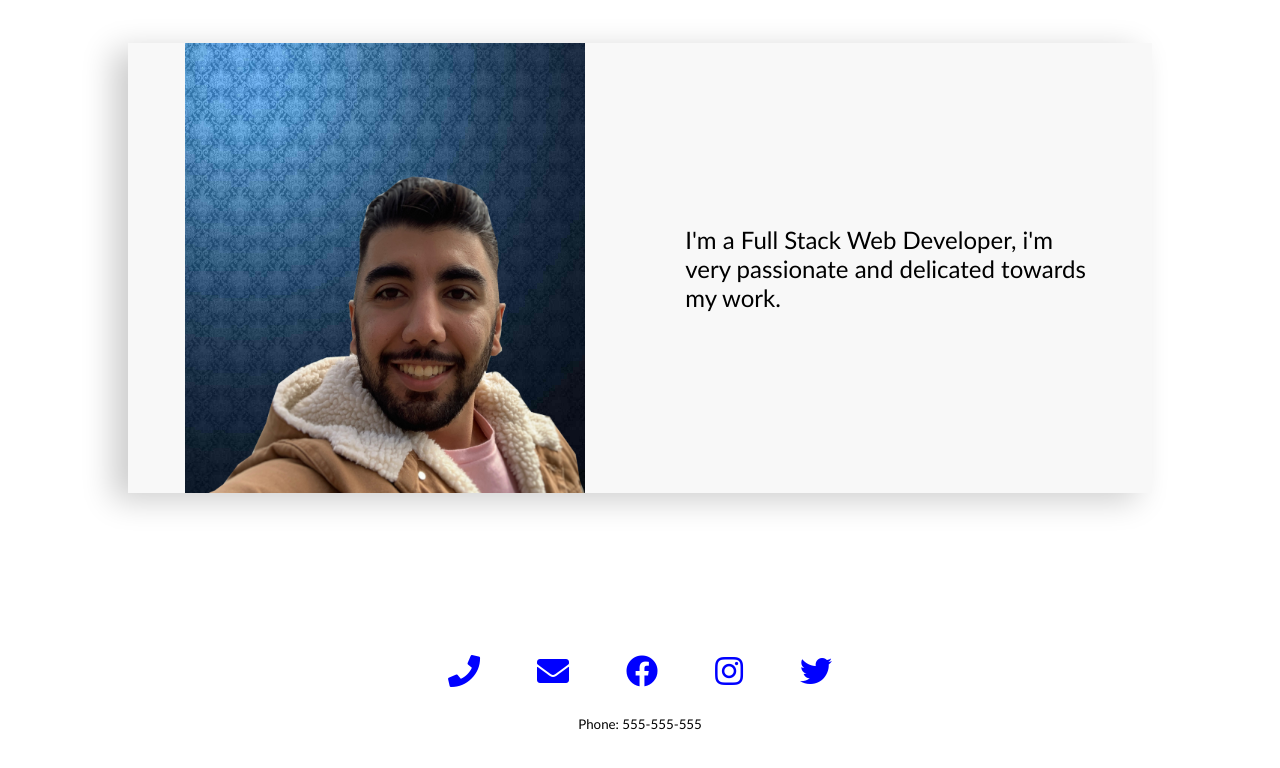
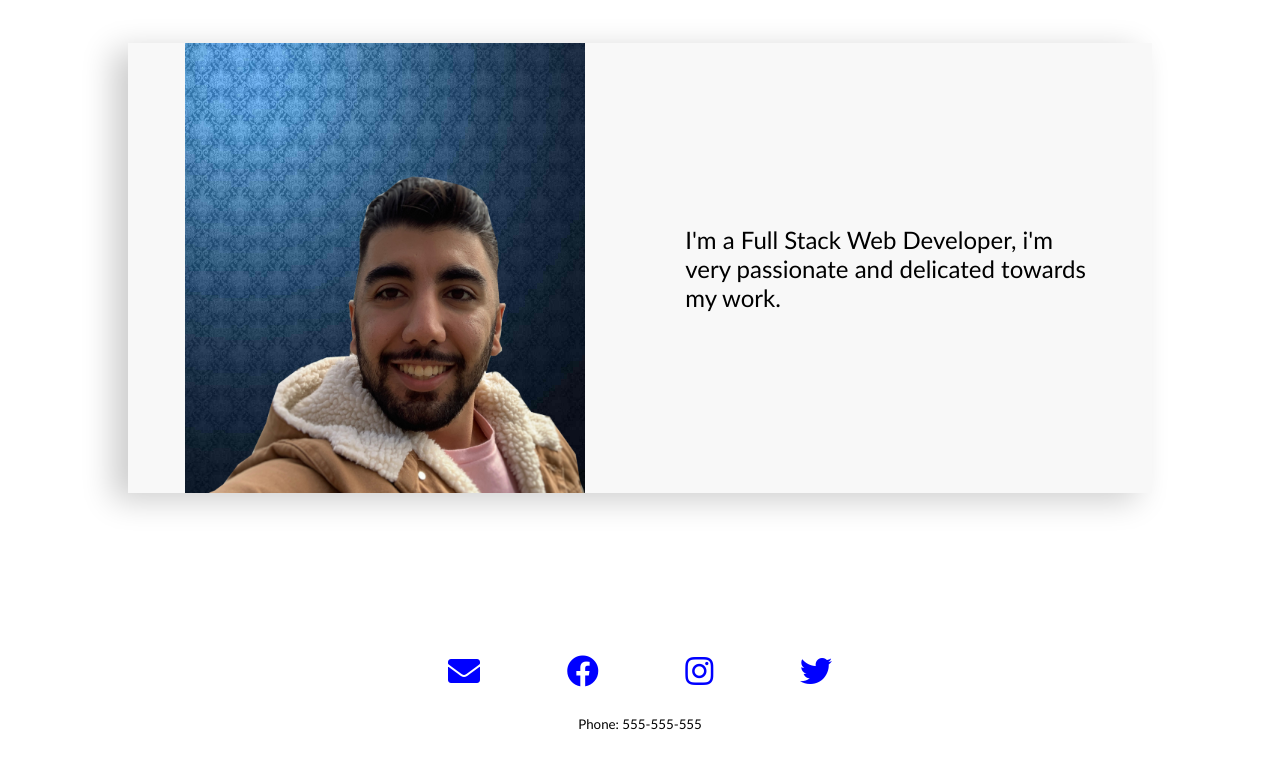
Before and after one commit to nmemarcoding/Professional-Portfolio, a plain HTML site: page index.html in a window 1280 px wide. Shown: the part 2002-2770 px from the top of the page. Drawn offline with Linux system fonts and the light colour scheme.

Commit message:
about fixed

```diff
--- a/index.html
+++ b/index.html
@@ -153,9 +153,6 @@
     <!-- Social Icons -->
     <section class="contactme" id="#contactme">
         <div class="social-icons ">
-            <div class="nm">
-                <a href="3108497724"><i class="fas fa-phone"></i></a>
-            </div>
             <div class="em">
                 <a href="mailto:nmemarcoding@gmai.com"><i class="fas fa-envelope"></i></a>
             </div>
```
